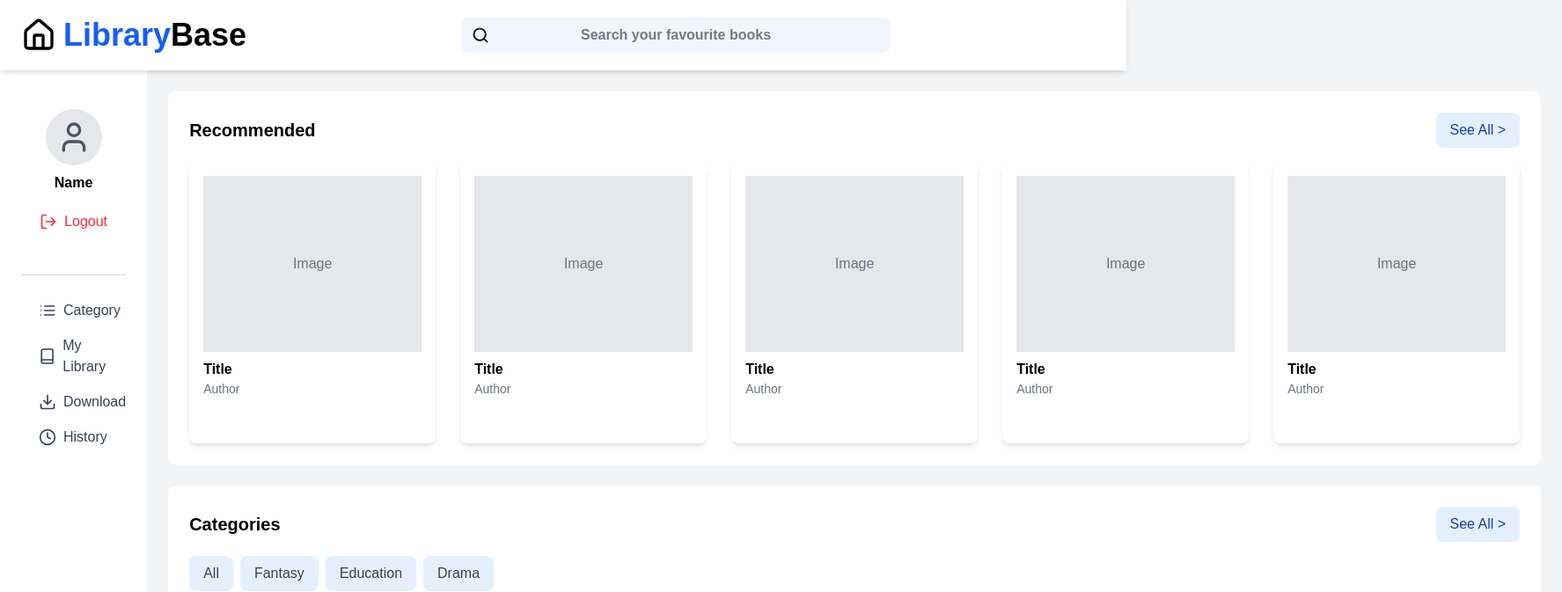
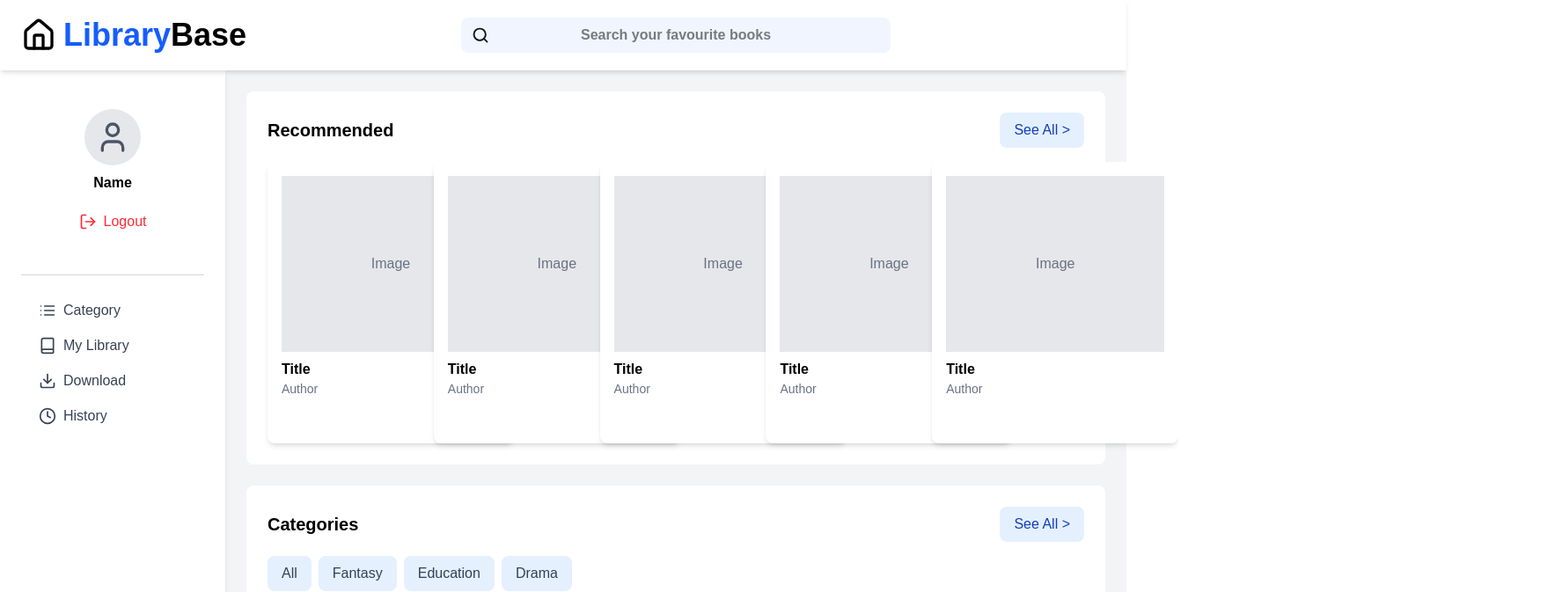
Before and after one commit to franvinkus/LibraryBase-frontend, a Next.js app: page /page/main in a window 1280 px wide. Shown: the top 673 px of the page at 88% size, 1775 px wide, since content can reach past the window. Built offline with nearby package versions, Linux system fonts and the light colour scheme.

Commit message:
add page history & library

```diff
--- a/src/app/components/Sidebar/Sidebar.tsx
+++ b/src/app/components/Sidebar/Sidebar.tsx
@@ -1,45 +1,47 @@
 "use client";
 import { User, LogOut, Book, Download, Clock, List } from "lucide-react";
+import { useRouter } from "next/navigation";
 
 const Sidebar = () => {
+  const router = useRouter();
+
   return (
     <aside className="w-64 h-screen bg-white shadow-md p-6 mt-20 flex flex-col space-y-10">
+      {/* User Profile */}
       <div className="flex flex-col items-center">
         <div className="w-16 h-16 bg-gray-200 rounded-full flex items-center justify-center mt-5">
           <User size={40} className="text-gray-600" />
         </div>
         <span className="mt-2 font-semibold text-black">Name</span>
         <button className="flex items-center text-red-500 hover:scale-125">
-          <LogOut size={20} className="mr-2 mt mt-5" />
+          <LogOut size={20} className="mr-2 mt-5" />
           <p className="mt-5">Logout</p>
         </button>
       </div>
 
       <hr className="w-full border-t border-gray-300 my-2" />
 
+      {/* Navigation */}
       <nav className="flex flex-col space-y-4 mt-5 ml-5">
-        <a href="/page/category" className="flex items-center text-gray-700 hover:text-blue-600 hover:scale-125">
-          <List size={20} className="mr-2 " />
+        <div className="flex items-center text-gray-700 hover:text-blue-600 hover:scale-125 cursor-pointer" onClick={() => router.push("/page/category")}>
+          <List size={20} className="mr-2" />
           Category
-        </a>
-        <a href="#" className="flex items-center text-gray-700 hover:text-blue-600 hover:scale-125">
+        </div>
+
+        <div className="flex items-center text-gray-700 hover:text-blue-600 hover:scale-125 cursor-pointer" onClick={() => router.push("/page/mylibrary")}>
           <Book size={20} className="mr-2" />
           My Library
-        </a>
-        <a
-          href="#"
-          className="flex items-center text-gray-700 hover:text-blue-600 hover:scale-125"
-          onClick={() => {
-            alert("Download button clicked!");
-          }}
-        >
+        </div>
+
+        <div className="flex items-center text-gray-700 hover:text-blue-600 hover:scale-125 cursor-pointer" onClick={() => alert("Fitur Ini Masih Tidak Tersedia")}>
           <Download size={20} className="mr-2" />
           Download
-        </a>
-        <a href="#" className="flex items-center text-gray-700 hover:text-blue-600 hover:scale-125">
+        </div>
+
+        <div className="flex items-center text-gray-700 hover:text-blue-600 hover:scale-125 cursor-pointer" onClick={() => router.push("/page/history")}>
           <Clock size={20} className="mr-2" />
           History
-        </a>
+        </div>
       </nav>
     </aside>
   );
--- a/src/app/page/category/page.tsx
+++ b/src/app/page/category/page.tsx
@@ -1,14 +1,35 @@
+"use client";
+import { useState } from "react";
+import { Menu, X } from "lucide-react";
 import Navbar from "@/app/components/Navbar/navbar";
 import Sidebar from "@/app/components/Sidebar/Sidebar";
 import BookCard from "@/app/components/BookCard/BookCard";
 
 export default function Category() {
+  const [sidebarOpen, setSidebarOpen] = useState(false);
+
   return (
-    <div className="flex h-screen bg-gray-100">
-      <Sidebar />
+    <div className="flex flex-col h-screen bg-gray-100">
+      {/* Navbar (Menampilkan tombol menu di mobile) */}
+      <div className="fixed top-0 w-full bg-white shadow-md p-4 flex items-center justify-between z-50">
+        <button onClick={() => setSidebarOpen(true)} className="text-gray-700 p-2 lg:hidden">
+          <Menu size={24} />
+        </button>
+        <h1 className="text-lg font-semibold">Categories</h1>
+      </div>
+
+      {/* Sidebar Responsive */}
+      <div className={`fixed inset-0 z-50 bg-black bg-opacity-50 transition-transform ${sidebarOpen ? "translate-x-0" : "-translate-x-full"} lg:hidden`} onClick={() => setSidebarOpen(false)}>
+        <div className="w-64 h-full bg-white p-4 shadow-md" onClick={(e) => e.stopPropagation()}>
+          <button onClick={() => setSidebarOpen(false)} className="text-gray-700 p-2">
+            <X size={24} />
+          </button>
+          <Sidebar />
+        </div>
+      </div>
 
       {/* Main Content */}
-      <main className="flex-1 p-6 pt-16">
+      <main className="flex-1 p-4 pt-16">
         <Navbar />
 
         {/* Categories Section */}
@@ -16,33 +37,20 @@ export default function Category() {
           <div className="bg-white p-6 rounded-lg shadow-md w-full">
             <h2 className="text-xl font-bold text-black">Categories</h2>
 
-            {/* Category Buttons */}
-            <div className="flex flex-wrap gap-2 mt-4">
+            {/* Category Buttons (Bisa Scroll Horizontal di Mobile) */}
+            <div className="flex overflow-x-auto space-x-2 mt-4 scrollbar-hide">
               {["All", "Fantasy", "Education", "Drama"].map((category) => (
-                <button key={category} className="px-4 py-2 bg-[#E4F0FE] text-gray-700 rounded-lg hover:bg-blue-600 hover:text-white">
+                <button key={category} className="px-4 py-2 whitespace-nowrap bg-[#E4F0FE] text-gray-700 rounded-lg hover:bg-blue-600 hover:text-white">
                   {category}
                 </button>
               ))}
             </div>
 
-            {/* Book Card Grid */}
-            <div className="grid grid-cols-2 md:grid-cols-3 lg:grid-cols-4 gap-4 mt-4">
-              <BookCard />
-              <BookCard />
-              <BookCard />
-              <BookCard />
-              <BookCard />
-              <BookCard />
-              <BookCard />
-              <BookCard />
-              <BookCard />
-              <BookCard />
-              <BookCard />
-              <BookCard />
-              <BookCard />
-              <BookCard />
-              <BookCard />
-              <BookCard />
+            {/* Book Card Grid Responsive */}
+            <div className="grid grid-cols-1 sm:grid-cols-2 md:grid-cols-3 lg:grid-cols-4 gap-4 mt-4">
+              {Array.from({ length: 16 }).map((_, index) => (
+                <BookCard key={index} />
+              ))}
             </div>
           </div>
         </section>
--- /dev/null
+++ b/src/app/page/history/page.tsx
@@ -0,0 +1,54 @@
+"use client";
+import { useState } from "react";
+import Navbar from "@/app/components/Navbar/navbar";
+import Sidebar from "@/app/components/Sidebar/Sidebar";
+import BookCard from "@/app/components/BookCard/BookCard";
+import { Menu } from "lucide-react";
+
+export default function History() {
+  const [sidebarOpen, setSidebarOpen] = useState(false);
+
+  return (
+    <div className="flex h-screen bg-gray-100">
+      {/* Sidebar */}
+      <div className={`fixed inset-0 z-50 transform ${sidebarOpen ? "translate-x-0" : "-translate-x-full"} transition-transform lg:relative lg:translate-x-0`}>
+        <Sidebar />
+      </div>
+
+      {/* Main Content */}
+      <main className="flex-1 p-6 pt-6 lg:pt-16">
+        {/* Navbar */}
+        <div className="flex items-center justify-between lg:hidden">
+          <button onClick={() => setSidebarOpen(!sidebarOpen)} className="text-gray-700 p-2">
+            <Menu size={24} />
+          </button>
+          <h1 className="text-lg font-semibold">History</h1>
+        </div>
+        <Navbar />
+
+        {/* Categories Section */}
+        <section className="mt-6">
+          <div className="bg-white p-6 rounded-lg shadow-md w-full">
+            <h2 className="text-xl font-bold text-black">History</h2>
+
+            {/* Category Buttons */}
+            <div className="flex flex-wrap gap-2 mt-4">
+              {["All", "Fantasy", "Education", "Drama"].map((category) => (
+                <button key={category} className="px-4 py-2 bg-[#E4F0FE] text-gray-700 rounded-lg hover:bg-blue-600 hover:text-white">
+                  {category}
+                </button>
+              ))}
+            </div>
+
+            {/* Book Card Grid */}
+            <div className="grid grid-cols-1 sm:grid-cols-2 md:grid-cols-3 lg:grid-cols-4 gap-4 mt-4">
+              {Array.from({ length: 16 }).map((_, index) => (
+                <BookCard key={index} />
+              ))}
+            </div>
+          </div>
+        </section>
+      </main>
+    </div>
+  );
+}
--- /dev/null
+++ b/src/app/page/listbook/page.tsx
@@ -0,0 +1,52 @@
+import Navbar from "@/app/components/Navbar/navbar";
+import Sidebar from "@/app/components/Sidebar/Sidebar";
+import BookCard from "@/app/components/BookCard/BookCard";
+
+export default function History() {
+  return (
+    <div className="flex h-screen bg-gray-100">
+      <Sidebar />
+
+      {/* Main Content */}
+      <main className="flex-1 p-6 pt-16">
+        <Navbar />
+
+        {/* Categories Section */}
+        <section className="mt-6">
+          <div className="bg-white p-6 rounded-lg shadow-md w-full">
+            <h2 className="text-xl font-bold text-black">History</h2>
+
+            {/* Category Buttons */}
+            <div className="flex flex-wrap gap-2 mt-4">
+              {["All", "Fantasy", "Education", "Drama"].map((category) => (
+                <button key={category} className="px-4 py-2 bg-[#E4F0FE] text-gray-700 rounded-lg hover:bg-blue-600 hover:text-white">
+                  {category}
+                </button>
+              ))}
+            </div>
+
+            {/* Book Card Grid */}
+            <div className="grid grid-cols-2 md:grid-cols-3 lg:grid-cols-4 gap-4 mt-4">
+              <BookCard />
+              <BookCard />
+              <BookCard />
+              <BookCard />
+              <BookCard />
+              <BookCard />
+              <BookCard />
+              <BookCard />
+              <BookCard />
+              <BookCard />
+              <BookCard />
+              <BookCard />
+              <BookCard />
+              <BookCard />
+              <BookCard />
+              <BookCard />
+            </div>
+          </div>
+        </section>
+      </main>
+    </div>
+  );
+}
--- a/src/app/page/main/page.tsx
+++ b/src/app/page/main/page.tsx
@@ -1,16 +1,31 @@
 "use client";
+import { useState } from "react";
+import { useRouter } from "next/navigation";
 import Navbar from "@/app/components/Navbar/navbar";
 import Sidebar from "@/app/components/Sidebar/Sidebar";
 import BookCard from "@/app/components/BookCard/BookCard";
-import { useRouter } from "next/navigation"; // ✅ Gunakan next/navigation
+import { Menu } from "lucide-react";
 
 export default function Home() {
   const router = useRouter();
+  const [sidebarOpen, setSidebarOpen] = useState(false);
 
   return (
-    <div className="flex">
-      <Sidebar />
-      <main className="flex-1 bg-gray-100 p-6 pt-20">
+    <div className="flex h-screen bg-gray-100">
+      {/* Sidebar */}
+      <div className={`fixed inset-0 z-50 transform ${sidebarOpen ? "translate-x-0" : "-translate-x-full"} transition-transform lg:relative lg:translate-x-0`}>
+        <Sidebar />
+      </div>
+
+      {/* Main Content */}
+      <main className="flex-1 p-6 pt-6 lg:pt-20">
+        {/* Navbar */}
+        <div className="flex items-center justify-between lg:hidden">
+          <button onClick={() => setSidebarOpen(!sidebarOpen)} className="text-gray-700 p-2">
+            <Menu size={24} />
+          </button>
+          <h1 className="text-lg font-semibold">Home</h1>
+        </div>
         <Navbar />
 
         {/* Recommended Section */}
@@ -22,12 +37,10 @@ export default function Home() {
                 See All &gt;
               </button>
             </div>
-            <div className="flex space-x-7 mt-4">
-              <BookCard />
-              <BookCard />
-              <BookCard />
-              <BookCard />
-              <BookCard />
+            <div className="grid grid-cols-2 sm:grid-cols-3 md:grid-cols-4 lg:grid-cols-5 gap-4 mt-4">
+              {Array.from({ length: 5 }).map((_, index) => (
+                <BookCard key={index} />
+              ))}
             </div>
           </div>
         </section>
@@ -41,27 +54,21 @@ export default function Home() {
                 See All &gt;
               </button>
             </div>
-            <div className="flex space-x-2 mt-4">
-              <button className="px-4 py-2 bg-[#E4F0FE] text-gray-700 rounded-lg hover:bg-blue-600 hover:text-white" onClick={() => router.push("/page/main")}>
-                All
-              </button>
-              <button className="px-4 py-2 bg-[#E4F0FE] text-gray-700 rounded-lg hover:bg-blue-600 hover:text-white" onClick={() => router.push("/page/category/fantasy")}>
-                Fantasy
-              </button>
-              <button className="px-4 py-2 bg-[#E4F0FE] text-gray-700 rounded-lg hover:bg-blue-600 hover:text-white" onClick={() => router.push("/page/category/education")}>
-                Education
-              </button>
-              <button className="px-4 py-2 bg-[#E4F0FE] text-gray-700 rounded-lg hover:bg-blue-600 hover:text-white" onClick={() => router.push("/page/category/drama")}>
-                Drama
-              </button>
+
+            {/* Scrollable Categories */}
+            <div className="flex overflow-x-auto space-x-2 mt-4 scrollbar-hide">
+              {["All", "Fantasy", "Education", "Drama"].map((category) => (
+                <button key={category} className="px-4 py-2 whitespace-nowrap bg-[#E4F0FE] text-gray-700 rounded-lg hover:bg-blue-600 hover:text-white" onClick={() => router.push(`/page/category/${category.toLowerCase()}`)}>
+                  {category}
+                </button>
+              ))}
             </div>
 
-            <div className="flex space-x-7 mt-4">
-              <BookCard />
-              <BookCard />
-              <BookCard />
-              <BookCard />
-              <BookCard />
+            {/* Books Grid */}
+            <div className="grid grid-cols-2 sm:grid-cols-3 md:grid-cols-4 lg:grid-cols-5 gap-4 mt-4">
+              {Array.from({ length: 5 }).map((_, index) => (
+                <BookCard key={index} />
+              ))}
             </div>
           </div>
         </section>
--- /dev/null
+++ b/src/app/page/mylibrary/page.tsx
@@ -0,0 +1,52 @@
+import Navbar from "@/app/components/Navbar/navbar";
+import Sidebar from "@/app/components/Sidebar/Sidebar";
+import BookCard from "@/app/components/BookCard/BookCard";
+
+export default function myLibrary() {
+  return (
+    <div className="flex h-screen bg-gray-100">
+      <Sidebar />
+
+      {/* Main Content */}
+      <main className="flex-1 p-6 pt-16">
+        <Navbar />
+
+        {/* Categories Section */}
+        <section className="mt-6">
+          <div className="bg-white p-6 rounded-lg shadow-md w-full">
+            <h2 className="text-xl font-bold text-black">My Library</h2>
+
+            {/* Category Buttons */}
+            <div className="flex flex-wrap gap-2 mt-4">
+              {["All", "Fantasy", "Education", "Drama"].map((category) => (
+                <button key={category} className="px-4 py-2 bg-[#E4F0FE] text-gray-700 rounded-lg hover:bg-blue-600 hover:text-white">
+                  {category}
+                </button>
+              ))}
+            </div>
+
+            {/* Book Card Grid */}
+            <div className="grid grid-cols-2 md:grid-cols-3 lg:grid-cols-4 gap-4 mt-4">
+              <BookCard />
+              <BookCard />
+              <BookCard />
+              <BookCard />
+              <BookCard />
+              <BookCard />
+              <BookCard />
+              <BookCard />
+              <BookCard />
+              <BookCard />
+              <BookCard />
+              <BookCard />
+              <BookCard />
+              <BookCard />
+              <BookCard />
+              <BookCard />
+            </div>
+          </div>
+        </section>
+      </main>
+    </div>
+  );
+}
```
